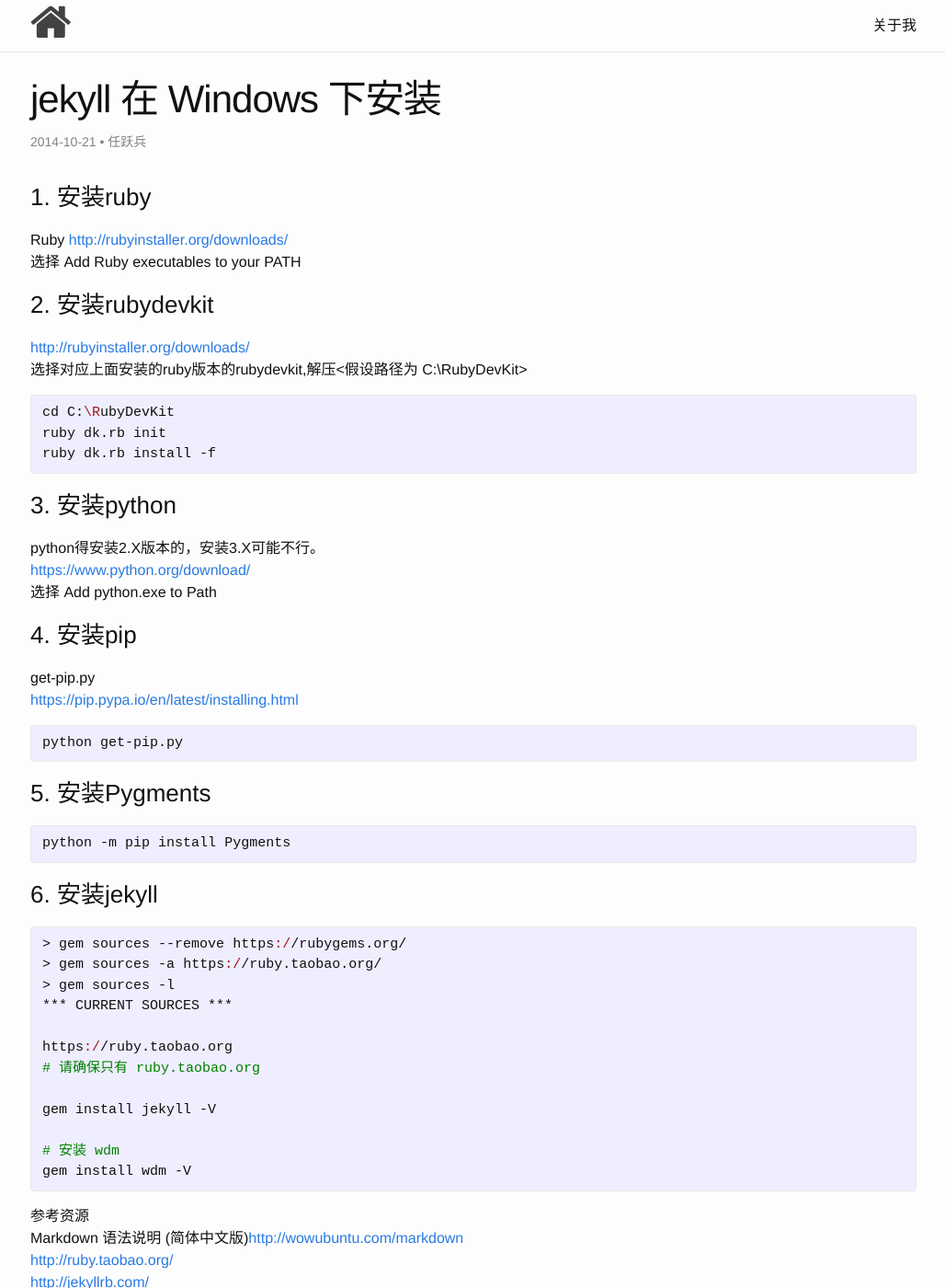
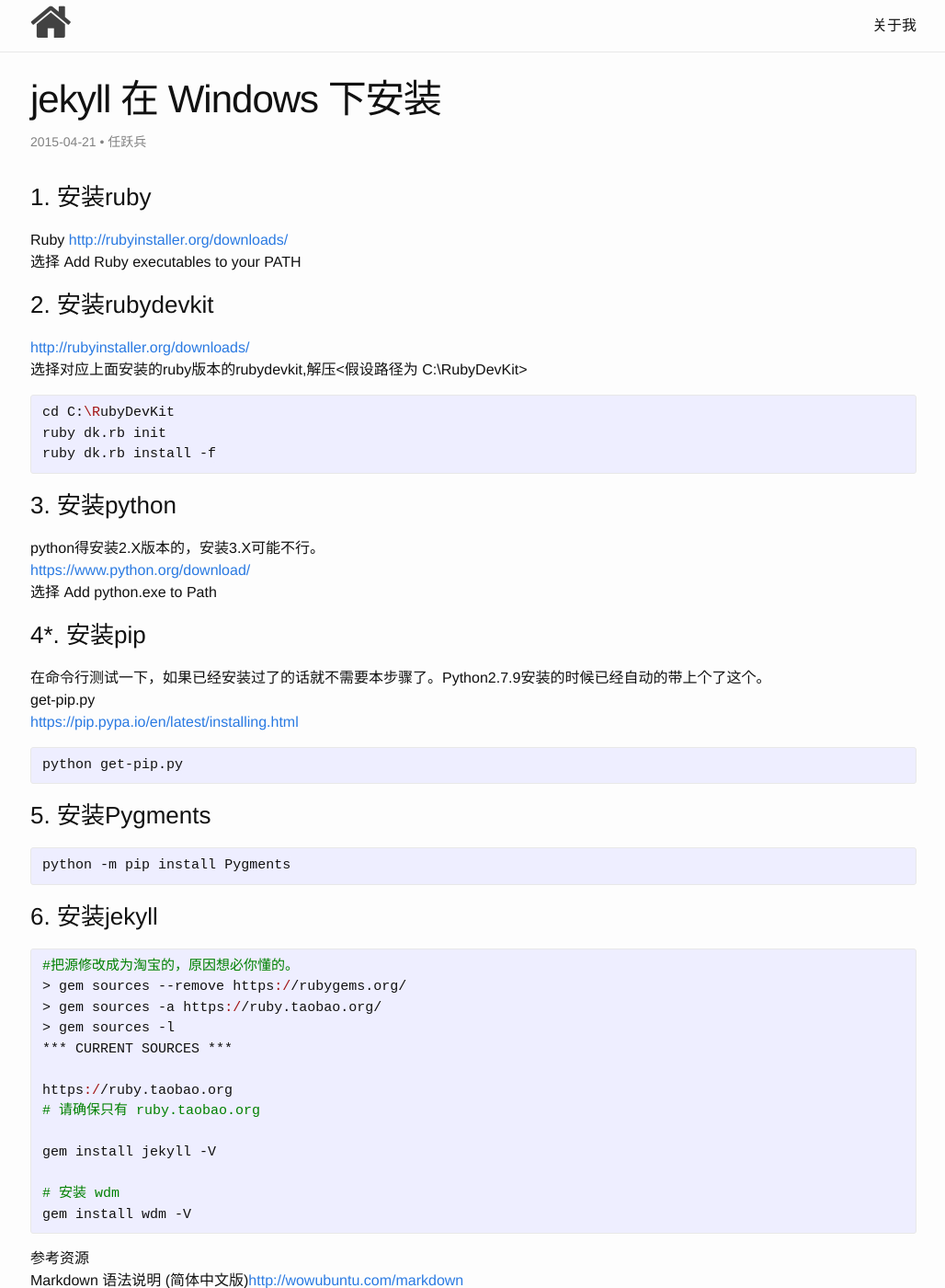
Before and after one commit to cnryb/cnryb.github.io, a Jekyll site: the page built from _posts/2014-10-21-jekyll 在 Windows 下安装.md, in a window 1280 px wide and 1400 px high. Shown: the whole window at 92% size, without its empty margins (125-1153 px from the left). Built offline with Jekyll 4.4.1, drawn with Linux system fonts in a browser that asks for light colours; nearby versions of some CDN libraries; comment, search, counter and statistics services are not loaded.

Commit message:
删除地址里面的日期

```diff
--- a/_config.yml
+++ b/_config.yml
@@ -14,3 +14,6 @@
 markdown: kramdown
 highlighter: pygments
 timezone: Asia/Shanghai
+
+
+permalink: /:categories/:title/
--- a/_posts/2014-10-21-jekyll 在 Windows 下安装.md
+++ b/_posts/2014-10-21-jekyll 在 Windows 下安装.md
@@ -2,7 +2,7 @@
 layout: post
 title:  "jekyll 在 Windows 下安装"
 author:	任跃兵
-date:   2014/10/21 17:00:54
+date:   2015/4/21 10:23:23
 categories: jekyll
 ---
 
@@ -28,7 +28,8 @@
 <https://www.python.org/download/>
 选择 Add python.exe to Path
 
-###4. 安装pip
+###4*. 安装pip
+在命令行测试一下，如果已经安装过了的话就不需要本步骤了。Python2.7.9安装的时候已经自动的带上个了这个。
 get-pip.py
 <https://pip.pypa.io/en/latest/installing.html>
 {% highlight python %}
@@ -43,6 +44,7 @@
 ###6. 安装jekyll
 
 {% highlight ruby %}
+#把源修改成为淘宝的，原因想必你懂的。
 > gem sources --remove https://rubygems.org/
 > gem sources -a https://ruby.taobao.org/
 > gem sources -l
```
Also changed, not shown: TODO.md (+0 -2 lines), about.md (+3 -0 lines).
